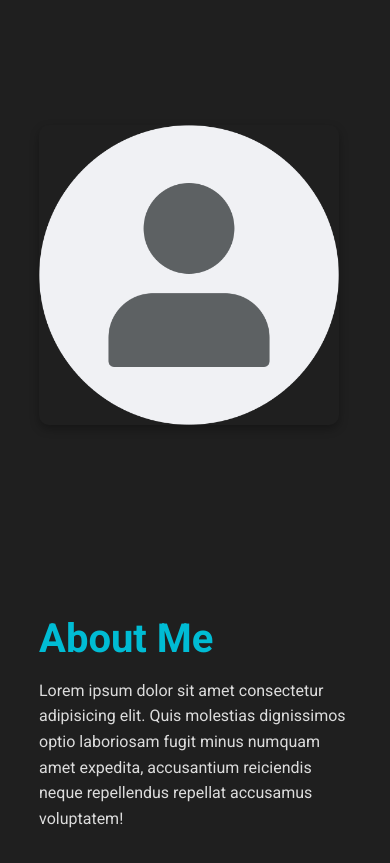
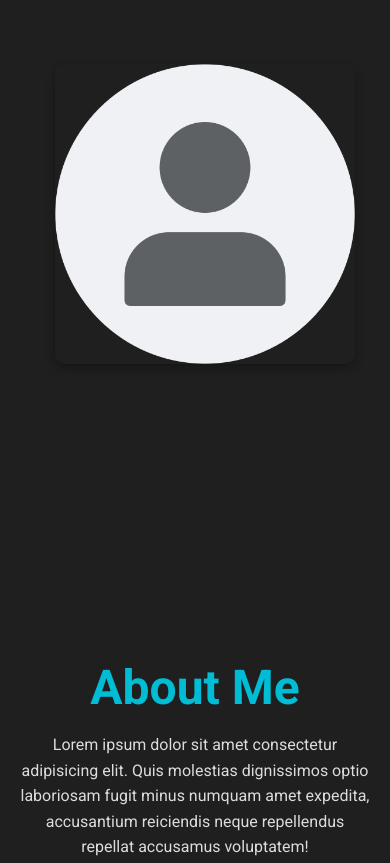
Before and after one commit to Abcd0911/Putin, a plain HTML site: page index.html in a window 390 px wide. Shown: the part 1020-1883 px from the top of the page. Drawn offline with Linux system fonts and the light colour scheme; a web font is replaced by a local one.

Commit message:
Update style.css

```diff
--- a/style.css
+++ b/style.css
@@ -161,3 +161,25 @@ footer {
     color: #dcdcdc;
     font-size: 0.9rem;
 }
+
+@media screen and (max-width: 768px) {
+    #about{
+        flex-direction: column;
+        text-align: center;
+        padding: 3rem 5%;
+    }
+
+    .about-content {
+        width: 100%;
+    }
+
+    .about-content h2{
+        font-size: 3rem;
+    }
+
+    .about-image{
+        width: 80%;
+        margin: 0 auto;
+        margin-top: 2rem;
+    }
+}
```
